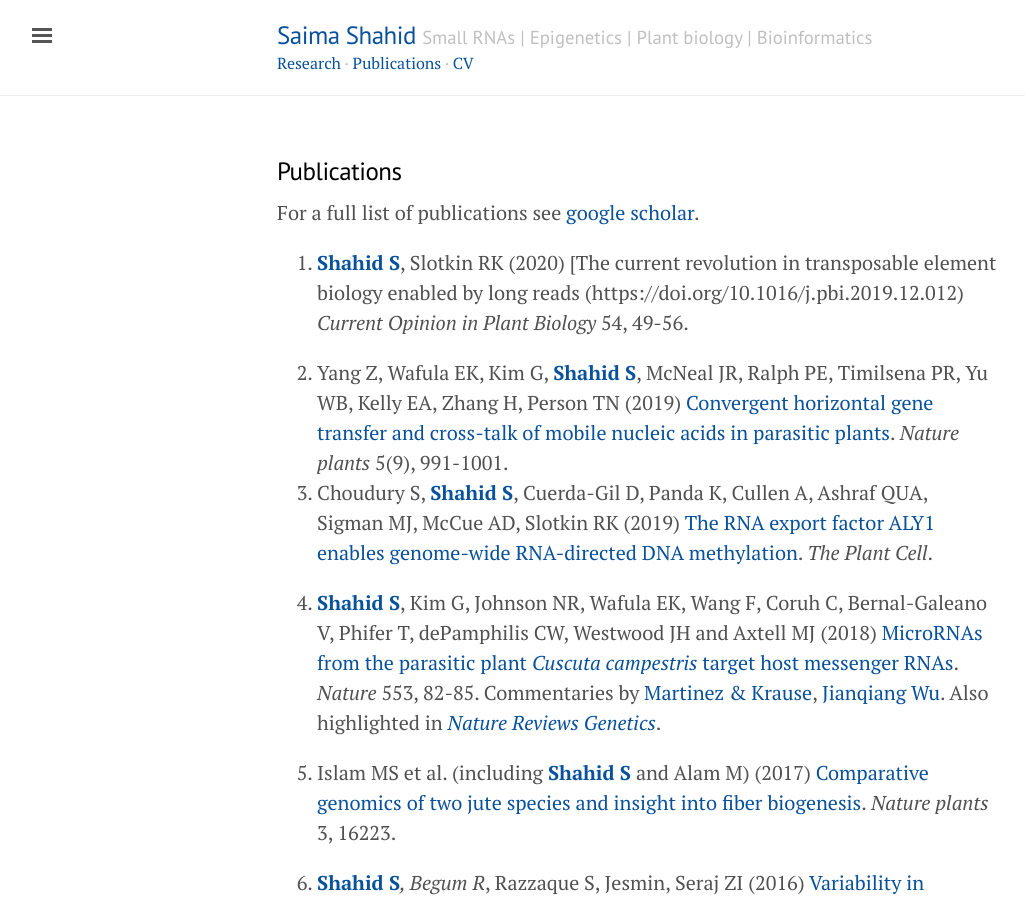
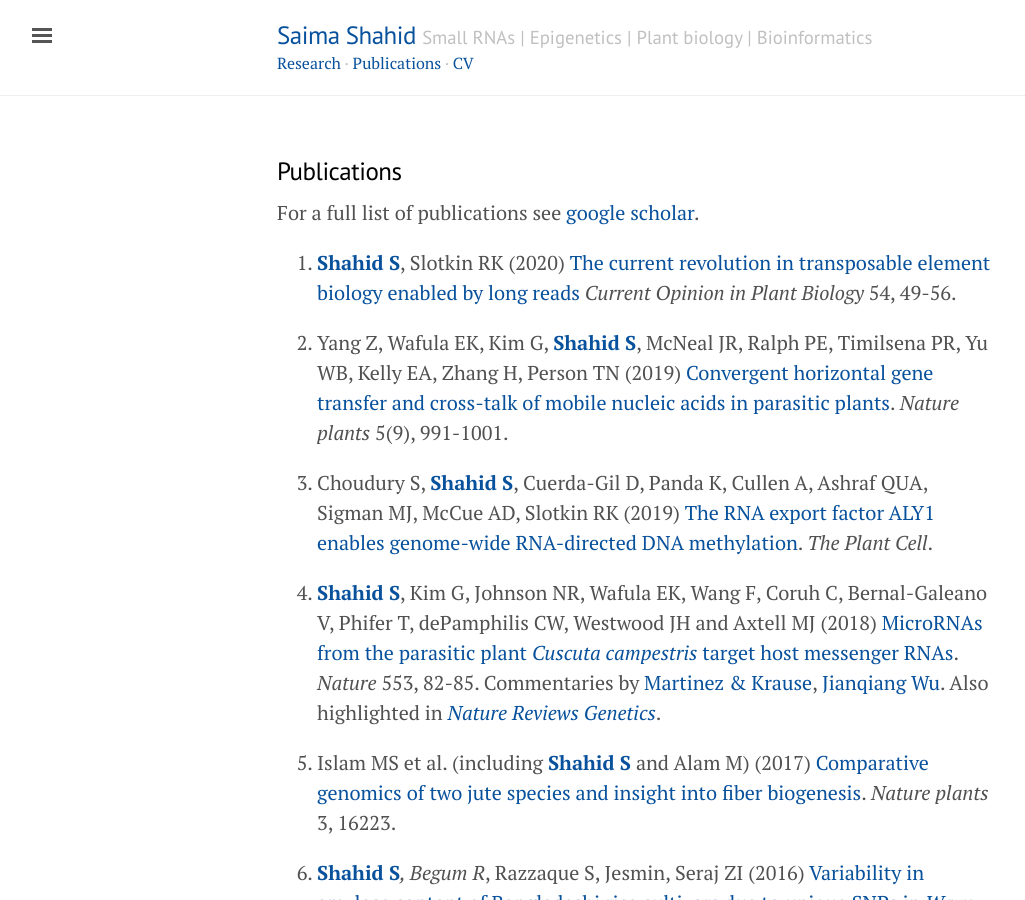
Before and after one commit to shahsam/saimashahid.github.io, a Jekyll site: the page built from publications.md, in a window 1280 px wide and 900 px high. Shown: the whole window, without its empty margins (3-1028 px from the left). Built offline with Jekyll 4.4.1, drawn with Linux system fonts in a browser that asks for light colours; nearby versions of some CDN libraries.

Commit message:
Update publications.md

```diff
--- a/publications.md
+++ b/publications.md
@@ -3,9 +3,10 @@ title: Publications
 layout: page
 ---
 For a full list of publications see [google scholar](https://scholar.google.com/citations?user=lez4bcIAAAAJ&hl=en).
-1. __Shahid S__, Slotkin RK (2020) [The current revolution in transposable element biology enabled by long reads (https://doi.org/10.1016/j.pbi.2019.12.012) *Current Opinion in Plant Biology* 54, 49-56.
+1. __Shahid S__, Slotkin RK (2020) [The current revolution in transposable element biology enabled by long reads](https://doi.org/10.1016/j.pbi.2019.12.012) *Current Opinion in Plant Biology* 54, 49-56.
 
 1. Yang Z, Wafula EK, Kim G, __Shahid S__, McNeal JR, Ralph PE, Timilsena PR, Yu WB, Kelly EA, Zhang H, Person TN (2019) [Convergent horizontal gene transfer and cross-talk of mobile nucleic acids in parasitic plants](https://doi.org/10.1038/s41477-019-0458-0). *Nature plants* 5(9), 991-1001.
+
 1. Choudury S, __Shahid S__, Cuerda-Gil D, Panda K, Cullen A, Ashraf QUA, Sigman MJ, McCue AD, Slotkin RK (2019) [The RNA export factor ALY1 enables genome-wide RNA-directed DNA methylation](http://dx.doi.org/10.1105/tpc.18.00624). *The Plant Cell*.
 
 1. __Shahid S__, Kim G, Johnson NR, Wafula EK, Wang F, Coruh C, Bernal-Galeano V, Phifer T, dePamphilis CW, Westwood JH and Axtell MJ (2018) [MicroRNAs from the parasitic plant *Cuscuta* *campestris* target host messenger RNAs](http://dx.doi.org/10.1038/nature25027). *Nature* 553, 82-85. Commentaries by [Martinez & Krause](http://ncri.amegroups.com/article/view/4462), [Jianqiang Wu](https://www.sciencedirect.com/science/article/pii/S1674205218300546). Also highlighted in [*Nature Reviews Genetics*](https://www.nature.com/articles/nrg.2018.3).
```
